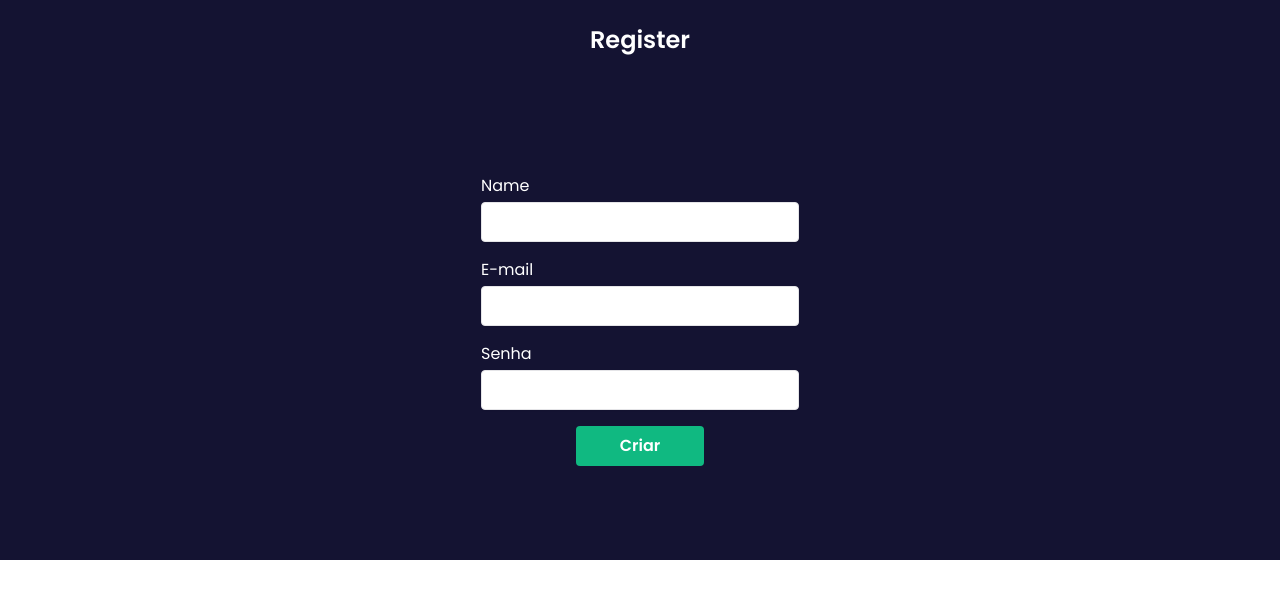
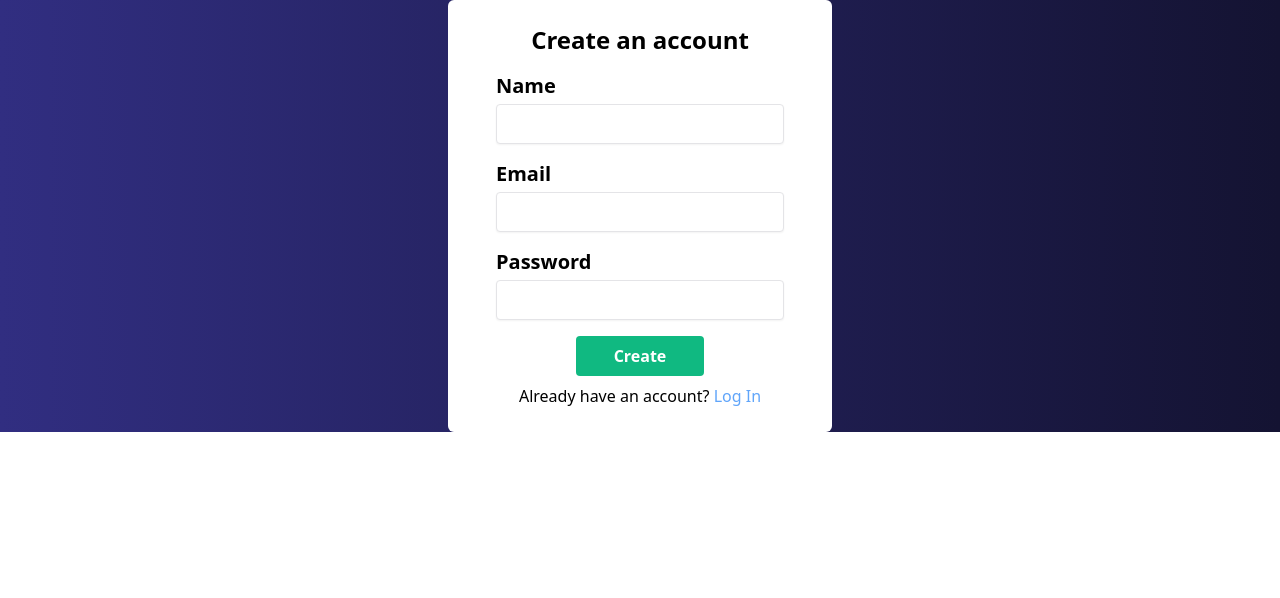
Before and after one commit to davi-souza2001/devfinance, a Next.js app: page /register in a window 1280 px wide. Shown: the top 598 px of the page. Built offline with nearby package versions, Linux system fonts and the light colour scheme; a web font is replaced by a local one.

Commit message:
create register and login page

```diff
--- a/src/app/(auth)/login/page.tsx
+++ b/src/app/(auth)/login/page.tsx
@@ -1,7 +1,74 @@
-export default function Login(){
+'use client'
+import Link from "next/link"
+import { z } from 'zod'
+import { useForm } from "react-hook-form"
+import { zodResolver } from "@hookform/resolvers/zod"
+
+import { DefaultBackground } from "@/components/DefaultBackground"
+
+const createUserFormSchema = z.object({
+	email: z.string()
+		.nonempty('O e-mail é obrigatório!')
+		.email('Formato de e-mail inválido!')
+		.toLowerCase(),
+	password: z.string()
+		.nonempty('A senha é obrigatório!')
+		.min(6, 'A senha precisa ter no mínimo 6 caracteres!')
+})
+
+type CreateUserFOrmData = z.infer<typeof createUserFormSchema>
+
+export default function Login() {
+	const { register, handleSubmit, formState: { errors } } = useForm<CreateUserFOrmData>({
+		resolver: zodResolver(createUserFormSchema)
+	})
+
+	function loginUser(data: any) {
+		console.log(data)
+	}
+
 	return (
-		<div>
-			<p>Login</p>
-		</div>
+		<DefaultBackground>
+			<div className="h-full w-full flex items-center justify-center bg-gradient-to-r from-indigo-900 ">
+				<div className="h-96 w-96 flex flex-col items-center justify-around rounded-md p-5 bg-white">
+					<p className="text-black text-2xl font-semibold">Login to your account</p>
+					<form
+						onSubmit={handleSubmit(loginUser)}
+						className="flex flex-col items-center justify-center gap-4 mt-2"
+					>
+						<div className="flex flex-col gap-1 text-black">
+							<label htmlFor="email" className="font-semibold text-xl">Email</label>
+							<input
+								className="h-10 w-72 border border-zinc-200 shadow-sm rounded outline-none text-black"
+								type='email'
+								{...register('email')}
+							/>
+							{errors.email && <span>{errors.email.message}</span>}
+						</div>
+
+						<div className="flex flex-col gap-1 text-black">
+							<label htmlFor="password" className="font-semibold text-xl">Password</label>
+							<input
+								className="h-10 w-72 border border-zinc-200 shadow-sm rounded outline-none text-black"
+								type='password'
+								{...register('password')}
+							/>
+							{errors.password && <span>{errors.password.message}</span>}
+						</div>
+
+						<button
+							type="submit"
+							className="h-10 w-32 bg-emerald-500 rounded font-semibold hover:bg-emerald-600"
+						>
+							Create
+						</button>
+					</form>
+					<p className="text-black font-thin">
+						Don&apos;t have an account?&nbsp;
+						<Link href='/register' className="font-normal text-blue-400">Sign Up</Link>
+					</p>
+				</div>
+			</div>
+		</DefaultBackground>
 	)
 }
--- a/src/app/(auth)/register/page.tsx
+++ b/src/app/(auth)/register/page.tsx
@@ -1,7 +1,10 @@
 'use client'
+import Link from "next/link"
+import { z } from 'zod'
 import { useForm } from "react-hook-form"
 import { zodResolver } from "@hookform/resolvers/zod"
-import { z } from 'zod'
+
+import { DefaultBackground } from "@/components/DefaultBackground"
 
 const createUserFormSchema = z.object({
 	name: z.string()
@@ -27,43 +30,43 @@ export default function Register() {
 		resolver: zodResolver(createUserFormSchema)
 	})
 
-	function createUser(data: any) {
+	function loginUser(data: any) {
 		console.log(data)
 	}
 
 	return (
-		<div className="h-full w-full bg-purpleDefault text-white font-poppins">
-			<div className="h-20 w-full flex items-center justify-center font-semibold text-2xl">
-				<p>Register</p>
-			</div>
+		<DefaultBackground>
+			<div className="h-full w-full flex items-center justify-center bg-gradient-to-r from-indigo-900 ">
+				<div className="h-[27rem] w-96 flex flex-col items-center justify-around rounded-md p-5 bg-white">
+					<p className="text-black text-2xl font-semibold">Create an account</p>
 					<form
-				onSubmit={handleSubmit(createUser)}
-				className="h-[30rem] w-full flex flex-col items-center justify-center gap-4"
+						onSubmit={handleSubmit(loginUser)}
+						className="flex flex-col items-center justify-center gap-4 mt-2"
 					>
-				<div className="flex flex-col gap-1">
-					<label htmlFor="name">Name</label>
+						<div className="flex flex-col gap-1 text-black">
+							<label htmlFor="name" className="font-semibold text-xl">Name</label>
 							<input
-						className="h-10 border border-zinc-200 shadow-sm rounded text-black"
-						type='string'
+								className="h-10 w-72 border border-zinc-200 shadow-sm rounded outline-none text-black"
+								type='password'
 								{...register('name')}
 							/>
 							{errors.name && <span>{errors.name.message}</span>}
 						</div>
 
-				<div className="flex flex-col gap-1">
-					<label htmlFor="email">E-mail</label>
+						<div className="flex flex-col gap-1 text-black">
+							<label htmlFor="email" className="font-semibold text-xl">Email</label>
 							<input
-						className="h-10 border border-zinc-200 shadow-sm rounded text-black"
+								className="h-10 w-72 border border-zinc-200 shadow-sm rounded outline-none text-black"
 								type='email'
 								{...register('email')}
 							/>
 							{errors.email && <span>{errors.email.message}</span>}
 						</div>
 
-				<div className="flex flex-col gap-1">
-					<label htmlFor="password">Senha</label>
+						<div className="flex flex-col gap-1 text-black">
+							<label htmlFor="password" className="font-semibold text-xl">Password</label>
 							<input
-						className="h-10 border border-zinc-200 shadow-sm rounded text-black"
+								className="h-10 w-72 border border-zinc-200 shadow-sm rounded outline-none text-black"
 								type='password'
 								{...register('password')}
 							/>
@@ -74,9 +77,15 @@ export default function Register() {
 							type="submit"
 							className="h-10 w-32 bg-emerald-500 rounded font-semibold hover:bg-emerald-600"
 						>
-					Criar
+							Create
 						</button>
 					</form>
+					<p className="text-black font-thin">
+						Already have an account?&nbsp;
+						<Link href='/login' className="font-normal text-blue-400">Log In</Link>
+					</p>
 				</div>
+			</div>
+		</DefaultBackground>
 	)
 }
```
Also changed, not shown: src/app/(main)/page.tsx (+6 -6 lines), 1 other file (tests, documents, lock files or other folders). Lines whose indentation alone changed are shown as unchanged.
